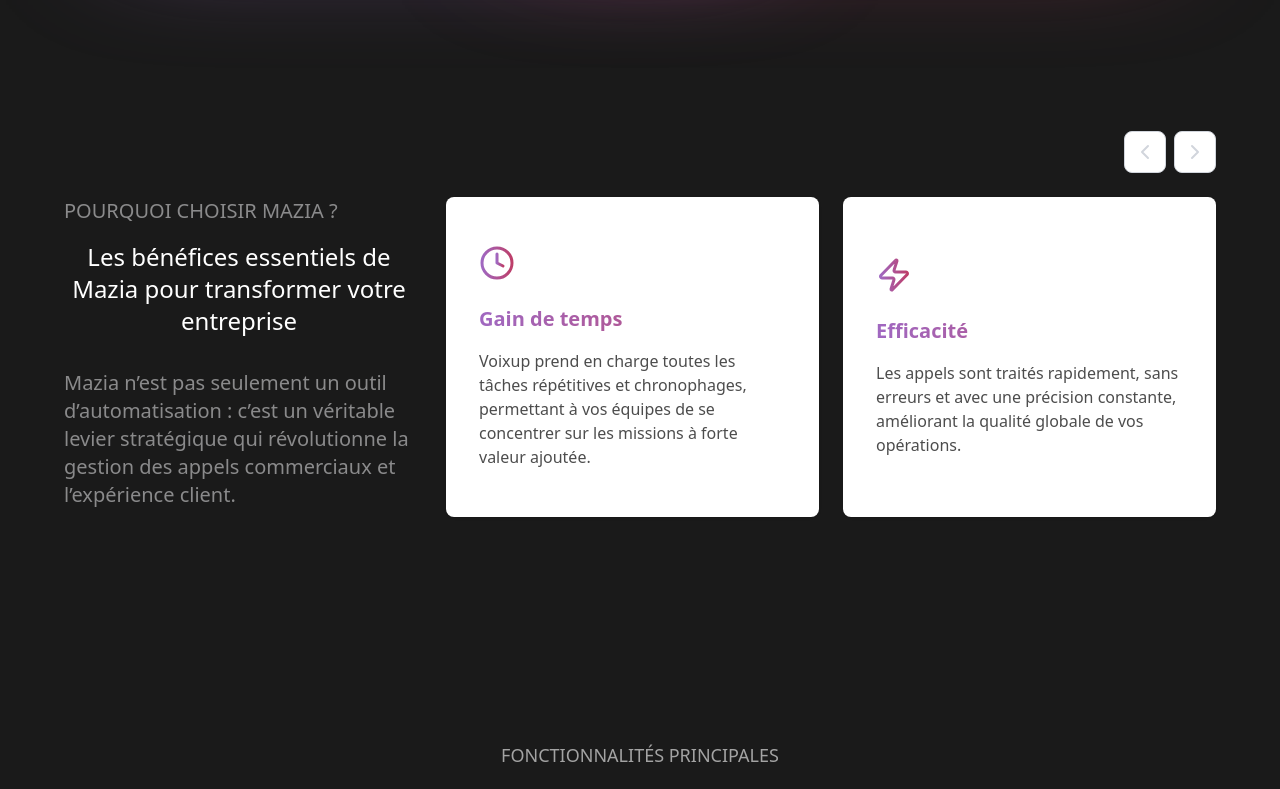
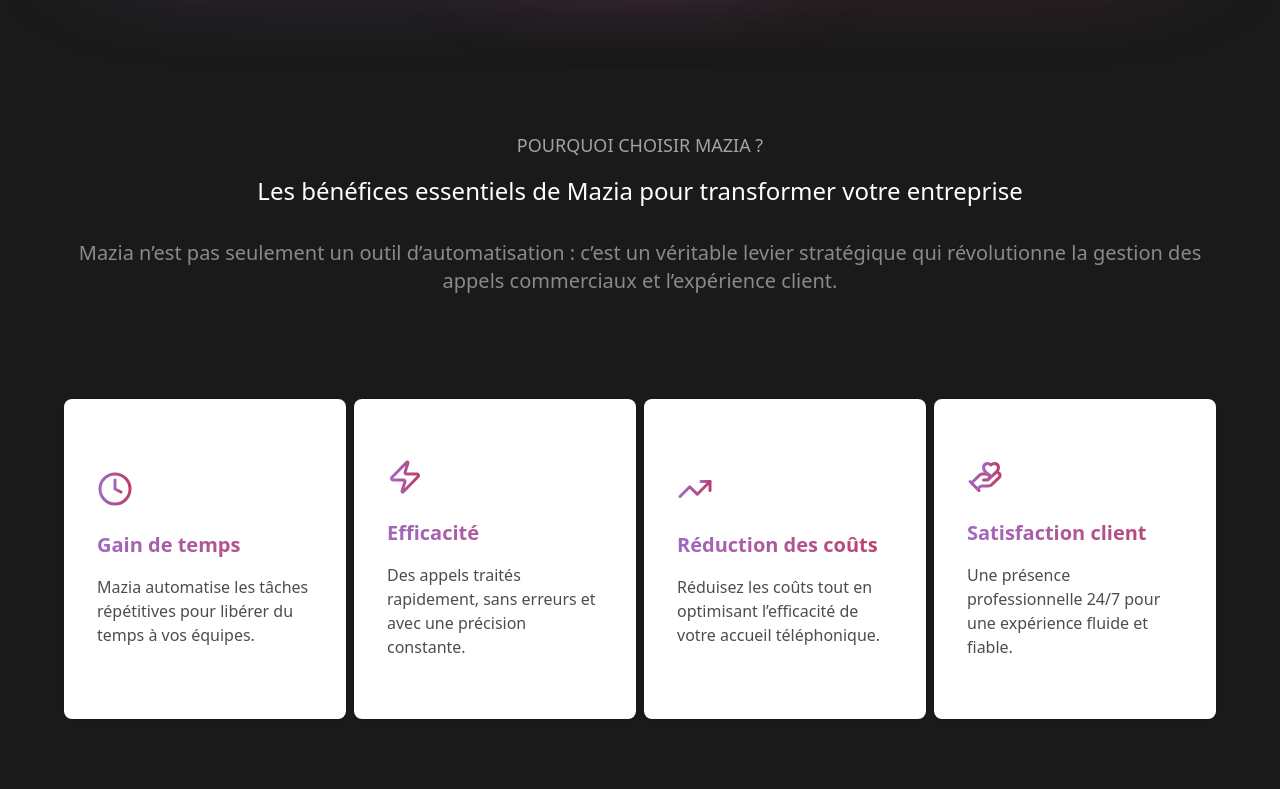
Before and after one commit to Itsnotxarwa/maziaapp, a React (Vite) app: page / in a window 1280 px wide. Shown: the part 1100-1889 px from the top of the page. Built offline with nearby package versions, Linux system fonts and the light colour scheme.

Commit message:
update benefits data and benefits section

```diff
--- a/src/HomeComponents/BenefitsSection.jsx
+++ b/src/HomeComponents/BenefitsSection.jsx
@@ -1,83 +1,26 @@
-import { useState, useEffect } from "react";
-import { ChevronRight, ChevronLeft } from "lucide-react";
 import { benefits } from "../data/BenefitsData";
 import { Slide } from "react-awesome-reveal";
 import GradientIcon from "../components/GradientIcon";
 
 export default function BenefitsSection() {
 
-    const [startIndex, setStartIndex] = useState(0);
-
-    const [cardsPerSlide, setCardsPerSlide] = useState(2);
-
-    useEffect(() => {
-      const handleResize = () => {
-        if (window.innerWidth >= 768) {
-          setCardsPerSlide(2);
-        } else {
-          setCardsPerSlide(1);
-        }
-      };
-    handleResize();
-    window.addEventListener("resize", handleResize);
-
-    return () => window.removeEventListener("resize", handleResize);
-    });
-
-    const totalSlides = Math.ceil(benefits.length / cardsPerSlide);
-
-    const nextSlide = () => {
-    setStartIndex((prev) =>
-        prev + cardsPerSlide >= benefits.length ? 0 : prev + cardsPerSlide
-    );
-    };
-
-    const prevSlide = () => {
-        setStartIndex((prev) =>
-        prev - cardsPerSlide < 0
-            ? (totalSlides - 1) * cardsPerSlide
-            : prev - cardsPerSlide
-        );
-    };
-
-    const visibleCards = benefits.slice(startIndex, startIndex + cardsPerSlide);
-
     return(
         <section className="relative pt-24 pb-32">
-          <Slide triggerOnce cascade direction="right" duration={1000}>
-            <div className="mb-6 hidden lg:flex justify-end gap-2  pr-8 sm:pr-6 lg:pr-16">
-            <button
-              onClick={prevSlide}
-              className="p-2 bg-white text-gray-300 border border-gray-300 rounded-lg hover:scale-105 transition-transform
-              duration-300 hover:text-black"
-            >
-              <ChevronLeft />
-            </button>
-            <button
-              onClick={nextSlide}
-              className="p-2 bg-white text-gray-300 border border-gray-300 rounded-lg hover:scale-105 transition-transform
-              duration-300 hover:text-black"
-            >
-            <ChevronRight />
-            </button>
-          </div>
-          </Slide>
-            <div className="max-w-7xl mx-auto px-8 sm:px-6 lg:px-16 flex flex-col lg:flex-row gap-8">
-              <Slide triggerOnce cascade direction="left" duration={1000}>
-                <div className="flex flex-col lg:w-[350px]">
-                    <h2 className="text-xl uppercase text-gray-50/50 mb-4">Pourquoi choisir Mazia ?</h2>
+            <div className="max-w-7xl mx-auto px-8 sm:px-6 lg:px-16">
+                <div className="flex items-center justify-center mb-20">
+                  <div className="space-y-4">
+                    <h2 className="text-lg text-center uppercase text-white/60 mb-4">Pourquoi choisir Mazia ?</h2>
                     <h2 className="text-2xl text-white font-medium mb-8 text-center">
                         Les bénéfices essentiels de Mazia pour transformer votre entreprise
                     </h2>
-                    <p className="text-xl text-left text-gray-50/50">
+                    <p className="text-xl mb-6 text-center text-gray-50/50">
                     Mazia n’est pas seulement un outil d’automatisation : c’est un véritable levier stratégique qui révolutionne la gestion des appels commerciaux et l’expérience client.
                     </p>
+                  </div>
                 </div>
-                </Slide>
-                <Slide triggerOnce cascade direction="right" duration={1000}>
                 <div className="flex-1">
-                <div className="grid grid-cols-1 md:grid-cols-2 gap-6">
-            {visibleCards.map((item, i) => {
+                <div className="grid grid-cols-1 md:grid-cols-4 gap-2">
+            {benefits.map((item, i) => {
               const Icon = item.icon;
               return (
                 <div
@@ -96,24 +39,7 @@
             })}
           </div>
           </div>
-          </Slide>
         </div>
-         <div className="mt-8 lg:hidden mb-6 flex justify-center gap-2  pr-8 sm:pr-6 lg:pr-16">
-            <button
-              onClick={prevSlide}
-              className="p-2 bg-white text-gray-300 border border-gray-300 rounded-lg hover:scale-105 transition-transform
-                        duration-300 hover:text-black"
-            >
-              <ChevronLeft />
-            </button>
-            <button
-              onClick={nextSlide}
-              className="p-2 bg-white text-gray-300 border border-gray-300 rounded-lg hover:scale-105 transition-transform
-                                                duration-300 hover:text-black"
-            >
-            <ChevronRight />
-            </button>
-          </div>
-        </section>
+          </section>
     )
 }
--- a/src/data/BenefitsData.js
+++ b/src/data/BenefitsData.js
@@ -4,25 +4,25 @@
   {
     title: "Gain de temps",
     description:
-      "Voixup prend en charge toutes les tâches répétitives et chronophages, permettant à vos équipes de se concentrer sur les missions à forte valeur ajoutée.",
+      "Mazia automatise les tâches répétitives pour libérer du temps à vos équipes.",
     icon: Clock,
   },
   {
     title: "Efficacité",
     description:
-      "Les appels sont traités rapidement, sans erreurs et avec une précision constante, améliorant la qualité globale de vos opérations.",
+      "Des appels traités rapidement, sans erreurs et avec une précision constante.",
     icon: Zap,
   },
   {
     title: "Réduction des coûts",
     description:
-      "Économisez sur les salaires et charges sociales tout en améliorant l'efficacité de votre accueil téléphonique.",
+      "Réduisez les coûts tout en optimisant l’efficacité de votre accueil téléphonique.",
     icon: TrendingUp,
   },
   {
     title: "Satisfaction client",
     description:
-      "Une présence professionnelle 24/7, qui garantit une expérience fluide, chaleureuse et fiable à chaque interaction.",
+      "Une présence professionnelle 24/7 pour une expérience fluide et fiable.",
     icon: HandHeart,
   },
 ];
```
